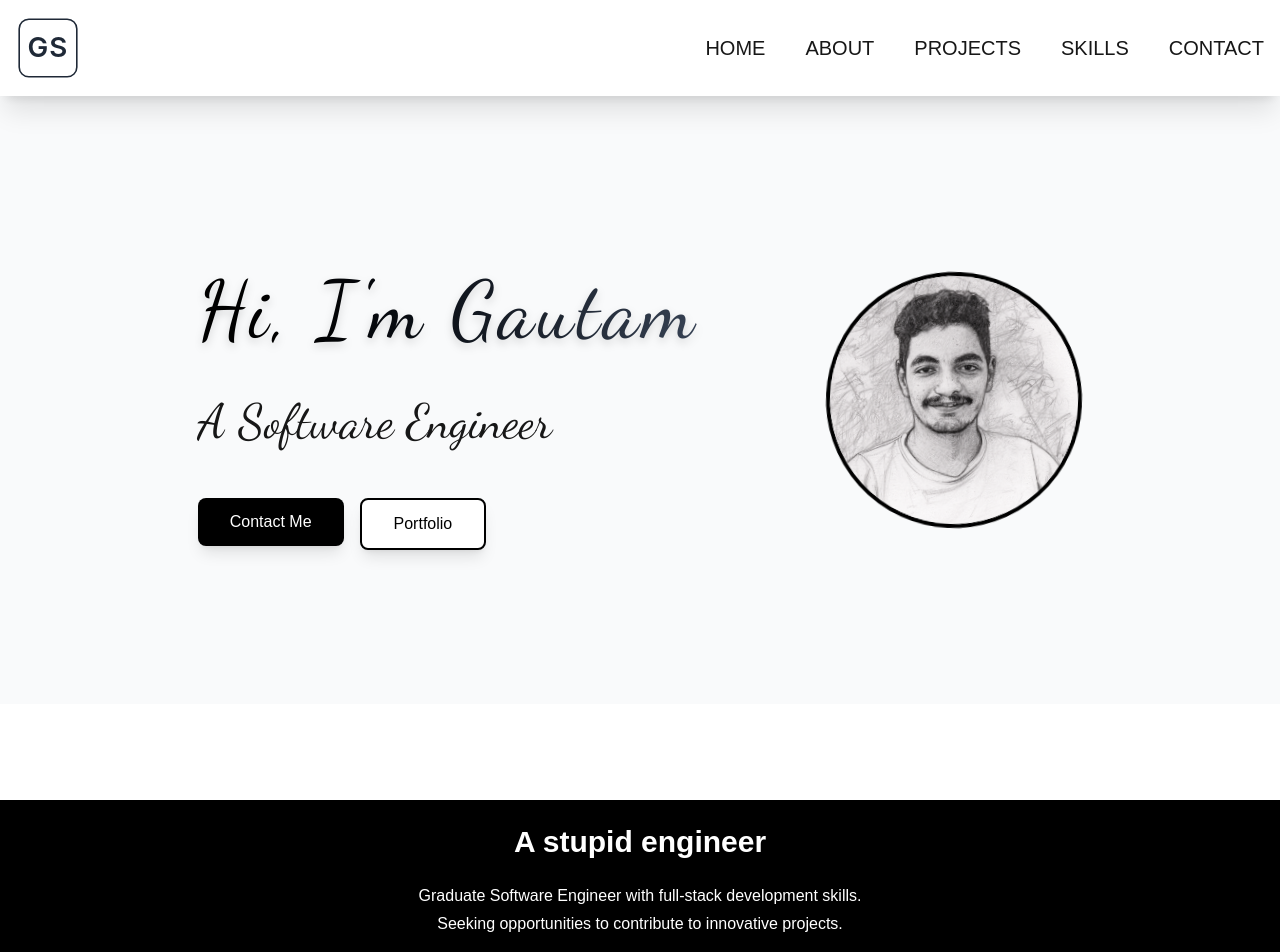
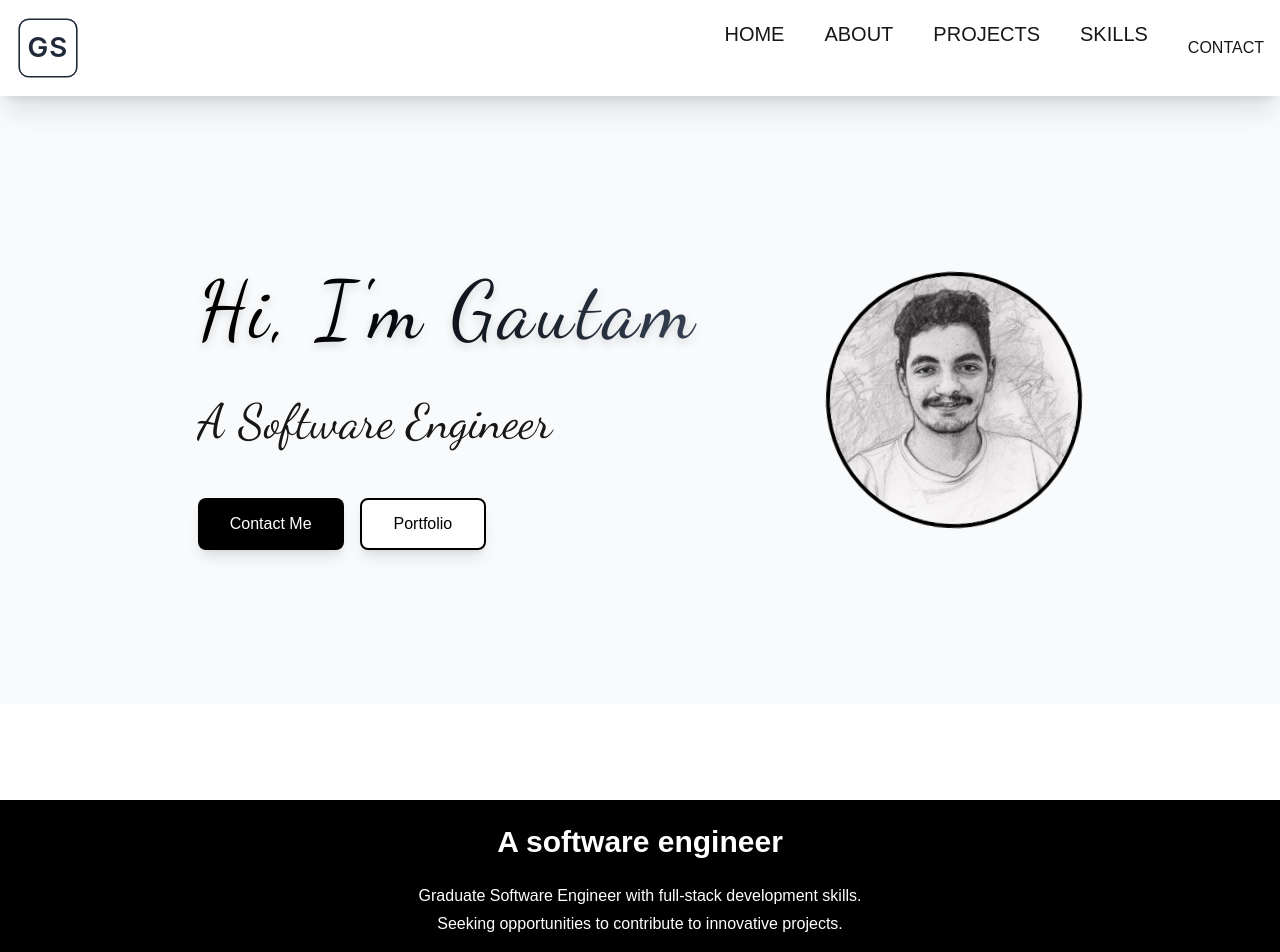
Before and after one commit to igautamsihag/Portfolio, a Next.js app: page / in a window 1280 px wide. Shown: the top 952 px of the page. Built offline with nearby package versions, Linux system fonts and the light colour scheme.

Commit message:
AI chatbot integration

```diff
--- a/src/components/Footer.tsx
+++ b/src/components/Footer.tsx
@@ -5,7 +5,7 @@ const Footer = () => {
     return (
         <footer className="bg-black text-white">
             <h2 className="text-2xl sm:text-3xl font-semibold text-center py-6">
-                A stupid engineer</h2>
+                A software engineer</h2>
             <p className="text-center text-xs sm:text-base mb-1">
         Graduate Software Engineer with full-stack development skills.
       </p>
--- a/src/components/Homepage.tsx
+++ b/src/components/Homepage.tsx
@@ -21,12 +21,12 @@ const Homepage = () => {
           A Software Engineer
         </h1>
         <div className="flex flex-col sm:flex-row sm:space-x-4 space-y-4 sm:space-y-0 mt-10 justify-center sm:justify-start">
-          <Link href="/contact">
-          <button className=" w-full sm:w-auto px-8 py-3 bg-black text-white rounded-lg shadow-lg
-                     hover:bg-gray-800 hover:scale-105 transition transform duration-300 ease-in-out">
+          <button
+            onClick={() => window.open("https://huggingface.co/spaces/igautamsihag/ai-chatbot", "_blank")}
+            className="w-full sm:w-auto px-8 py-3 bg-black text-white rounded-lg shadow-lg
+             hover:bg-gray-800 hover:scale-105 transition transform duration-300 ease-in-out">
             Contact Me
           </button>
-          </Link>
           <Link href="/projects">
           <button className="w-full sm:w-auto px-8 py-3 bg-white text-black border-2 border-black rounded-lg shadow-lg
                      hover:bg-gray-100 hover:scale-105 transition transform duration-300 ease-in-out">
--- a/src/components/Navbar.tsx
+++ b/src/components/Navbar.tsx
@@ -26,7 +26,9 @@ const Navbar = ({ menuOpen, setMenuOpen }: NavbarProps) => {
                             <li className="uppercase hover:border-b text-xl cursor-pointer"><Link href="/about">About</Link></li>
                             <li className="uppercase hover:border-b text-xl cursor-pointer"><Link href="/projects">Projects</Link></li>
                             <li className="uppercase hover:border-b text-xl cursor-pointer"><Link href="/skills">Skills</Link></li>
-                            <li className="uppercase hover:border-b text-xl cursor-pointer"><Link href="/contact">Contact</Link></li>
+                            <li className="py-4 cursor-pointer uppercase hover:border-b">
+                                <a href="https://huggingface.co/spaces/igautamsihag/ai-chatbot" target="_blank" rel="noopener noreferrer" onClick={() => setMenuOpen(false)}>Contact</a>
+                            </li>
                         </ul>
                     </div>
                     <div onClick={handleMenu} className="sm:hidden cursor-pointer pl-24">
@@ -69,7 +71,7 @@ const Navbar = ({ menuOpen, setMenuOpen }: NavbarProps) => {
                             <Link onClick={()=> setMenuOpen(false)} href="/skills">Skills</Link>
                         </li>
                         <li className="py-4 cursor-pointer uppercase hover:border-b">
-                            <Link onClick={()=> setMenuOpen(false)} href="/contact">Contact</Link>
+                            <a href="https://huggingface.co/spaces/igautamsihag/ai-chatbot" target="_blank" rel="noopener noreferrer" onClick={() => setMenuOpen(false)}>Contact</a>
                         </li>
                     </ul>
                 </div>
```
